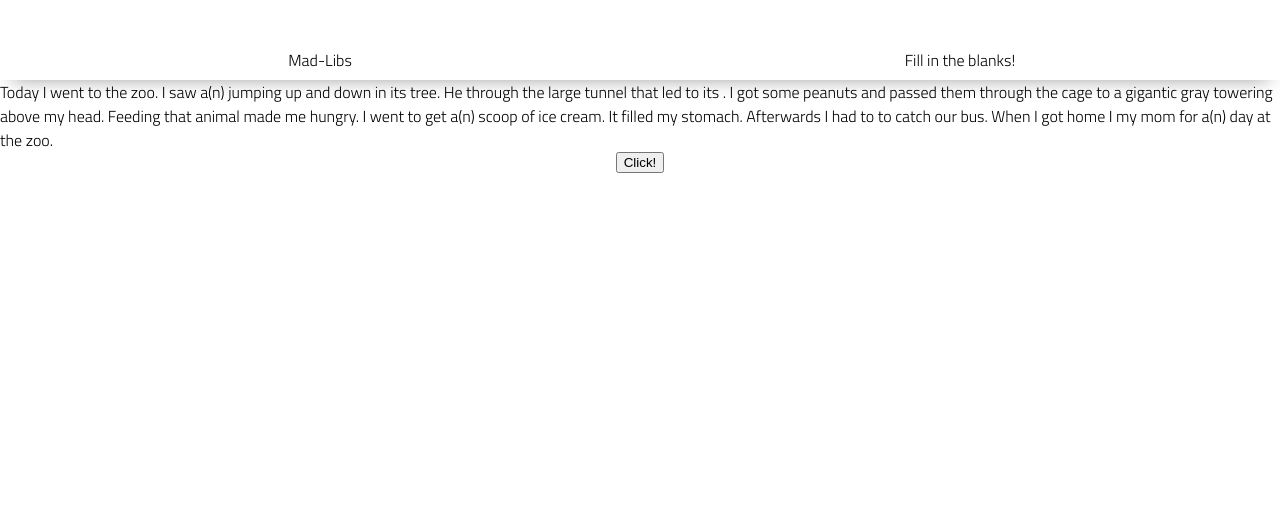
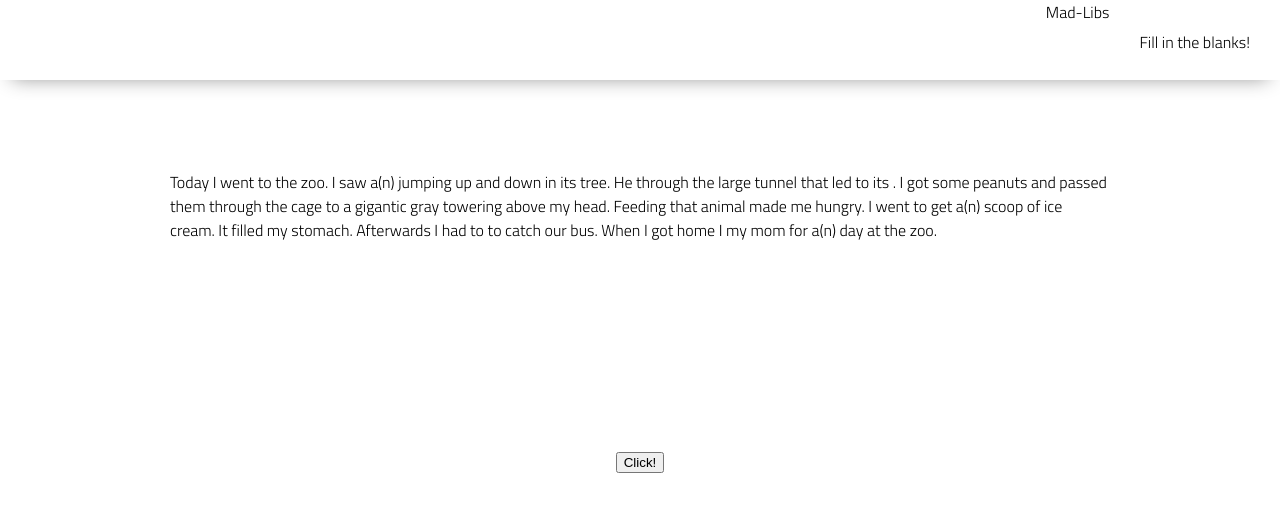
Before and after one commit to sgerpdx/mad-libs-project, a plain HTML site: page index.html in a window 1280 px wide. Both pictures are taken after a click on the button "Click!". Drawn offline with Linux system fonts and the light colour scheme.

Commit message:
Clean up HTML, rename some variables and text replacement function

```diff
--- a/app.js
+++ b/app.js
@@ -1,6 +1,6 @@
 // import functions and grab DOM elements
 import { clickHandler } from './handler.js';
-const submitButton = document.getElementById('submitBtn');
+const submitButton = document.getElementById('submit-button');
 
 // set event listeners to update state and DOM
 submitButton.addEventListener('click', clickHandler);
--- a/handler.js
+++ b/handler.js
@@ -1,4 +1,4 @@
-import { replaceArray } from './utils.js';
+import { replaceText } from './utils.js';
 
 // sections to be manipulated with style.display
 const zooParagraph = document.getElementById('zoo');
@@ -65,7 +65,7 @@ const inputs = [
 
 // things that should happen on click
 export function clickHandler() {
-    replaceArray(blanks, inputs);
+    replaceText(blanks, inputs);
     zooParagraph.style.display = 'block';
     inputDisplay.style.display = 'none';
 }
--- a/index.html
+++ b/index.html
@@ -15,13 +15,16 @@
   </head>
 
   <body>
+
     <header>
-      <section class="title">Mad-Libs</section>
-      <section class="instructions">Fill in the blanks!</section>
+      <h1 class="title">Mad-Libs</h1>
+      <p class="instructions">Fill in the blanks!</p>
     </header>
+
     <main>
 
-      <div id="zoo">
+      <section class="result">
+        <p id="zoo">
           Today I went to the zoo. I saw
 
           <span id="a-or-an-1">a(n)</span>
@@ -46,10 +49,10 @@
           animal made me hungry. I went to get
 
           <span id="a-or-an-2">a(n)</span>
-
           <span id="adj-3">(adjective)</span>
 
           scoop of ice cream. It filled my stomach. Afterwards I had to
+
           <span id="verb-1">(verb)</span>
           <span id="adverb-2">(adverb)</span>
 
@@ -60,12 +63,13 @@
           my mom for
 
           <span id="a-or-an-3">a(n)</span>
-
           <span id="adj-4">(adjective)</span>
 
           day at the zoo.
-      </div>
+        </p>
+      </section>
 
+      <section class="user-input">
         <div id="inputs">
           <input id="adj-1-input" placeholder="adjective">
           <input id="noun-1-input" placeholder="noun">
@@ -80,10 +84,11 @@
           <input id="verb-pt-2-input" placeholder="verb: past tense">
           <input id="adj-4-input" placeholder="adjective">
         </div>
+      </section>
 
-      <button id="submitBtn">Click!</button>
+      <button id="submit-button">Click!</button>
+    </main>
 
-    </main>
     <footer></footer>
 
     <script type="module" src="app.js"></script>
--- a/utils.js
+++ b/utils.js
@@ -1,4 +1,4 @@
-export function replaceArray(array1, array2) {
+export function replaceText(array1, array2) {
     for (let i = 0; i < array1.length; i++) {
         array1[i].textContent = array2[i].value;
     }
```
Lines whose indentation alone changed are shown as unchanged.
